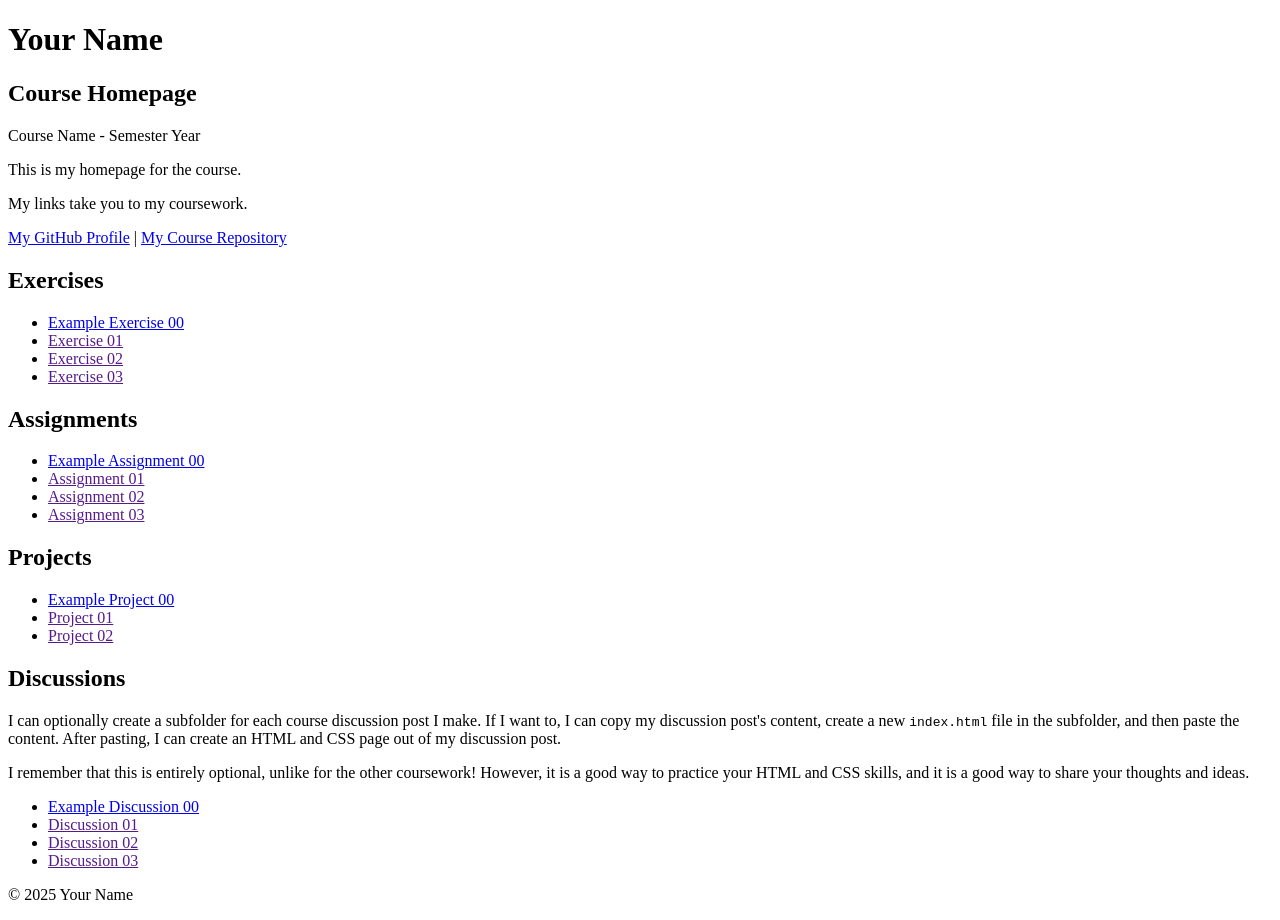
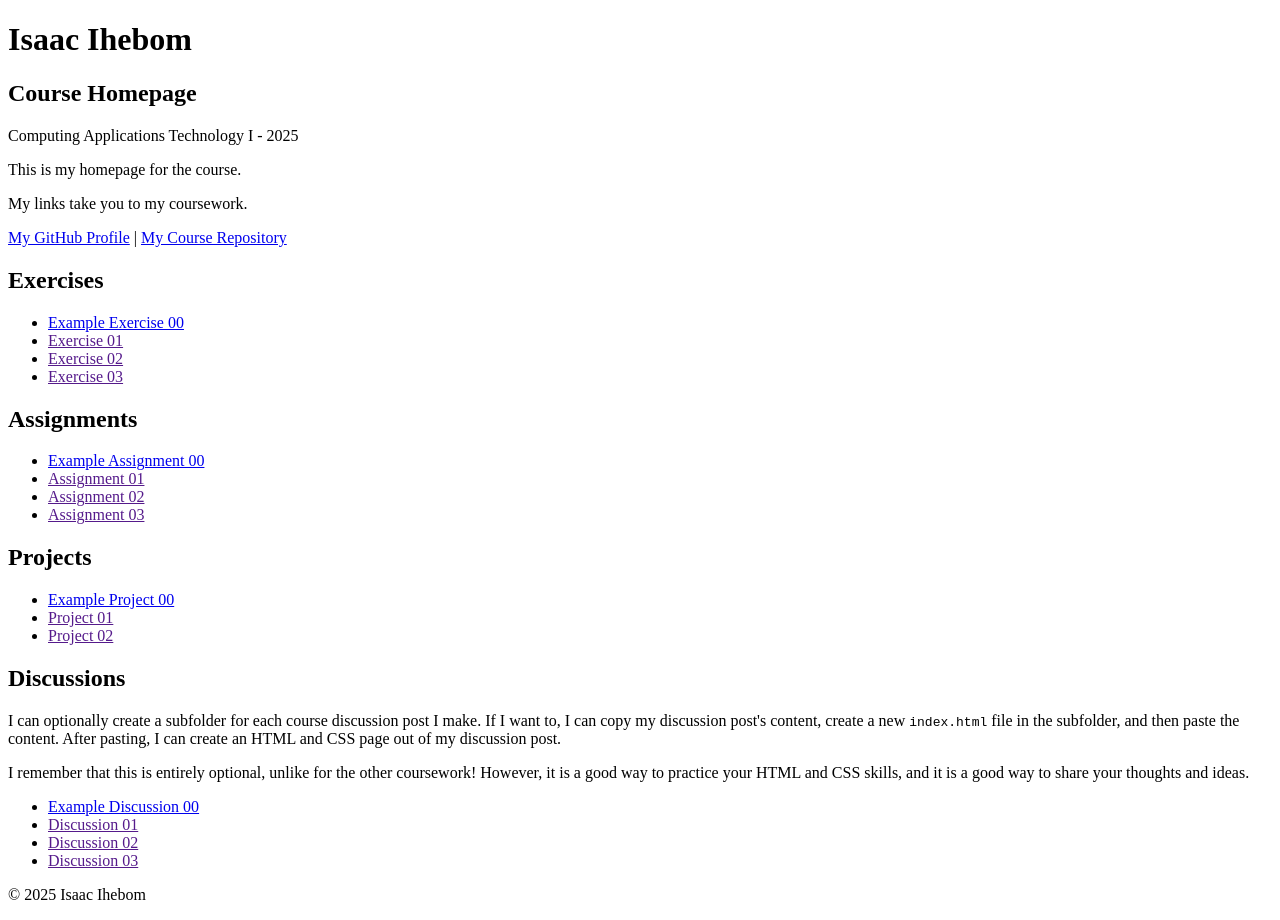
Before and after one commit to WrldofIsaac/Isaac-Tech-Class, a plain HTML site: page index.html in a window 1280 px wide. Drawn offline with Linux system fonts and the light colour scheme.

Commit message:
Update index.html
Initial commit: Update my course homepage text

```diff
--- a/index.html
+++ b/index.html
@@ -43,20 +43,20 @@ Remember: You must create subfolders for each piece of coursework as the semeste
         <title>Course Homepage template</title>
         <meta charset="UTF-8" />
         <meta name="viewport" content="width=device-width, initial-scale=1.0" />
-        <title>Student Name - Course Homepage</title>
+        <title>Isaac Ihebom - Course Homepage</title>
     </head>
 
     <body>
         <header>
-            <h1>Your Name</h1>
+            <h1>Isaac Ihebom</h1>
             <h2>Course Homepage</h2>
-            <p>Course Name - Semester Year</p>
+            <p>Computing Applications Technology I  - 2025</p>
             <p>This is my homepage for the course.</p>
             <p>My links take you to my coursework.</p>
             <nav>
-                <a href="https://github.com/your-username">My GitHub Profile</a>
+                <a href="https://github.com/WrldofIsaac">My GitHub Profile</a>
                 |
-                <a href="https://github.com/your-username/your-repo-name">
+                <a href="https://github.com/WrldofIsaac/Isaac-Tech-Class">
                     My Course Repository
                 </a>
             </nav>
@@ -131,7 +131,7 @@ Remember: You must create subfolders for each piece of coursework as the semeste
         </main>
 
         <footer>
-            <p>&copy; 2025 Your Name</p>
+            <p>&copy; 2025 Isaac Ihebom</p>
         </footer>
     </body>
 </html>
```
